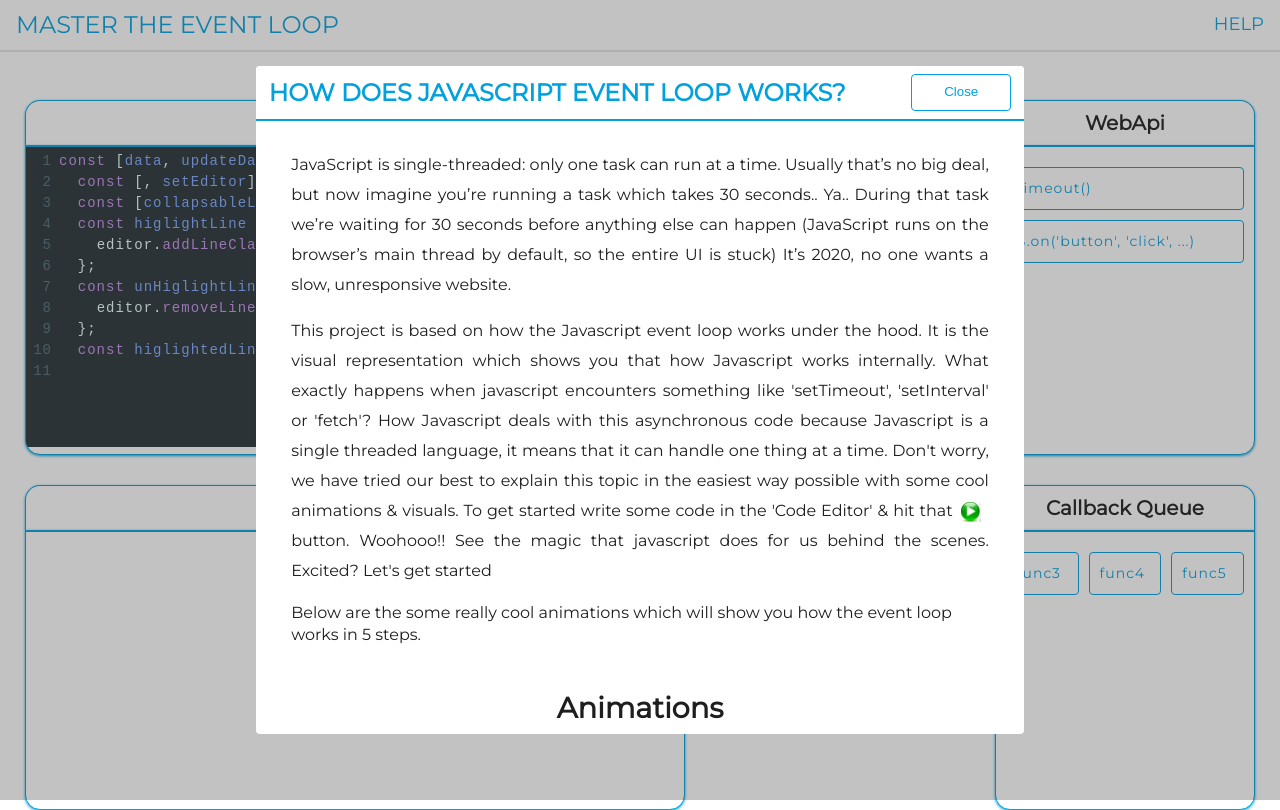
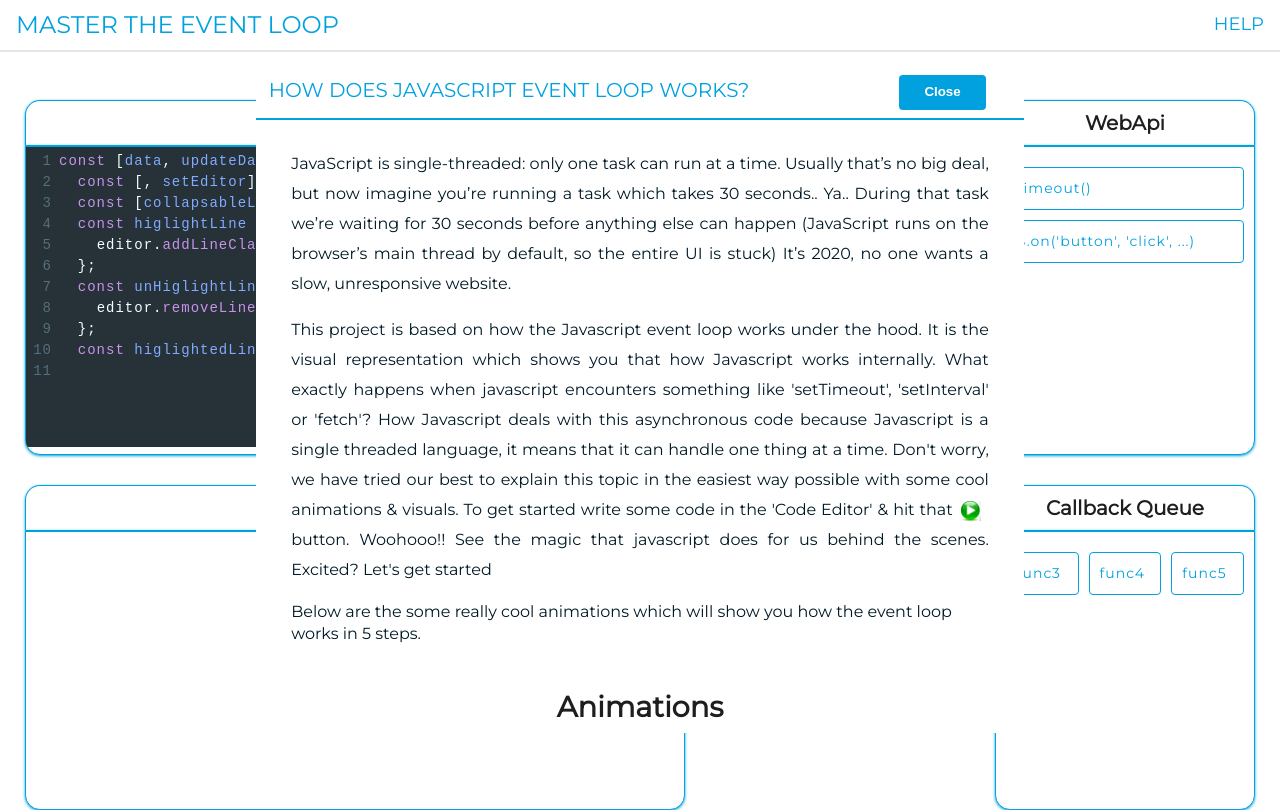
Before and after one commit to Dhaval1403/master-the-event-loop, a React (Create React App) app: page / in a window 1280 px wide. Both pictures are taken after a click on the element "HELP". Built offline with nearby package versions, Linux system fonts and the light colour scheme.

Commit message:
changing to styled-compents help component

```diff
--- a/src/components/Console/Console.js
+++ b/src/components/Console/Console.js
@@ -2,7 +2,6 @@ import React, { Component } from 'react'
 
 import { connect } from 'react-redux'
 
-// import { Button } from '../Button/Button'
 import { ConsoleBox, ConsoleHeader, ConsoleTitle, List, ListItem } from '../../styles/console'
 import { Box } from '../../styles/flex'
 
--- a/src/components/Help/Help.jsx
+++ b/src/components/Help/Help.jsx
@@ -10,6 +10,11 @@ import gif_3 from '../../assets/animation3.gif'
 import gif_4 from '../../assets/animation4.gif'
 import gif_5 from '../../assets/animation5.gif'
 import playButton from '../../assets/play.png'
+
+import { Button } from '../Button/Button'
+import { Flex, Box } from '../../styles/flex'
+import { Wrap } from '../../styles/layout'
+import { P, Title4, Title5 } from '../../styles/text'
 
 class Help extends Component {
 	currentTarget = (e) => {
@@ -24,26 +29,50 @@ class Help extends Component {
 		return (
 			<React.Fragment>
 				{isHelp ? (
-					<div id="mdc" onClick={this.currentTarget} className="modal-container">
-						<div className="modal-content-container">
-							<div className="modal-header">
-								<h2>HOW DOES JAVASCRIPT EVENT LOOP WORKS?</h2>
+					<Flex
+						alignItems="center"
+						display="flex"
+						id="mdc"
+						justifyContent="center"
+						minHeight="100%"
+						onClick={this.currentTarget}
+						position="fixed"
+						top="0"
+						zIndex="100000"
+					>
+						<Wrap>
+							<Box
+								alignItems="center"
+								borderBottom={2}
+								borderRadius="4px 4px 0 0"
+								borderStyle="solid"
+								color="colorBlue"
+								justifyContent="space-between"
+								mb="0.8rem"
+								p="0.5rem 0.8rem"
+								position="sticky"
+								top="0"
+								zIndex="1"
+							>
+								<Title4 color="colorBlue" display="inline-flex" fontSize="20px">
+									HOW DOES JAVASCRIPT EVENT LOOP WORKS?
+								</Title4>
 
-								<button onClick={toggleHelp} className="cls-btn">
+								<Button display="inline-flex" onClick={toggleHelp} className="cls-btn" ml="150px">
 									Close
-								</button>
-							</div>
+								</Button>
+							</Box>
 							<div id="mdb" className="modal-body">
 								<div className="modal-content">
-									<p>
+									<P>
 										JavaScript is single-threaded: only one task can run at a time. Usually that’s no big
 										deal, but now imagine you’re running a task which takes 30 seconds.. Ya.. During that task
 										we’re waiting for 30 seconds before anything else can happen (JavaScript runs on the
 										browser’s main thread by default, so the entire UI is stuck) It’s 2020, no one wants a
 										slow, unresponsive website.
-									</p>
+									</P>
 
-									<p>
+									<P>
 										This project is based on how the Javascript event loop works under the hood. It is the
 										visual representation which shows you that how Javascript works internally. What exactly
 										happens when javascript encounters something like 'setTimeout', 'setInterval' or 'fetch'?
@@ -54,14 +83,14 @@ class Help extends Component {
 										<img className="play-button" src={playButton} alt="Play Button" />
 										button. Woohooo!! See the magic that javascript does for us behind the scenes. Excited?
 										Let's get started
-									</p>
+									</P>
 								</div>
 
 								<div className="resources">
-									<p>
+									<P>
 										Below are the some really cool animations which will show you how the event loop works in
 										5 steps.
-									</p>
+									</P>
 
 									<div className="resources">
 										<span className="resource-title">Animations</span>
@@ -71,7 +100,7 @@ class Help extends Component {
 										<img className="resource-item" src={gif_4} alt="animations" />
 										<img className="resource-item" src={gif_5} alt="animations" />
 
-										<p>
+										<P>
 											(Source of animations: &nbsp;
 											<a
 												style={{ color: 'blue' }}
@@ -80,26 +109,26 @@ class Help extends Component {
 												this awesome article
 											</a>
 											)
-										</p>
+										</P>
 									</div>
 
-									<p>
+									<P>
 										Below attached are some extra resources for you if you want to dive deep into the topic.
 										It includes some images, articles and youtube videos.
-									</p>
+									</P>
 
 									<div className="resources">
-										<span className="resource-title">Images</span>
+										<Title5>Images</Title5>
 										<img className="resource-item" src={helpImage} alt="master the event loop" />
 
-										<span className="resource-title">Videos</span>
+										<Title5>Videos</Title5>
 										<iframe
 											className="resource-video"
 											src="https://www.youtube.com/embed/hGSHfObcVf4"
 										></iframe>
 
-										<span className="resource-title">Articles</span>
-										<p>
+										<Title5>Articles</Title5>
+										<P>
 											Javascript Visualized Event Loop &nbsp;
 											<a
 												style={{ color: 'blue' }}
@@ -107,9 +136,9 @@ class Help extends Component {
 											>
 												here
 											</a>
-										</p>
+										</P>
 
-										<p>
+										<P>
 											How Javascript Works? &nbsp;
 											<a
 												style={{ color: 'blue' }}
@@ -117,12 +146,12 @@ class Help extends Component {
 											>
 												here
 											</a>
-										</p>
+										</P>
 									</div>
 								</div>
 							</div>
-						</div>
-					</div>
+						</Wrap>
+					</Flex>
 				) : null}
 			</React.Fragment>
 		)
--- a/src/components/Help/Help.styles.css
+++ b/src/components/Help/Help.styles.css
@@ -1,45 +1,3 @@
-.modal-container {
-	background-color: rgba(55, 55, 55, 0.3);
-	position: fixed;
-	top: 0%;
-	min-height: 100%;
-	z-index: 100000;
-	display: flex;
-	justify-content: center;
-	align-items: center;
-}
-
-.modal-content-container {
-	width: 60%;
-	background-color: #fff;
-	border-radius: 4px;
-}
-
-.modal-header {
-	display: flex;
-	justify-content: space-between;
-	align-items: center;
-	background: #fff;
-	color: #00a1de;
-	margin-bottom: 0.8rem;
-	padding: 0.5rem 0.8rem;
-	position: sticky;
-	top: 0;
-	z-index: 1;
-	border-bottom: 2px solid #00a1de;
-	border-radius: 4px 4px 0 0;
-}
-
-.modal-header button {
-	width: 100px;
-	color: #00a1de;
-	background-color: #fff;
-	border: 1px solid #00a1de;
-	border-radius: 4px;
-	cursor: pointer;
-	padding: 0.5rem 1rem;
-}
-
 .modal-body {
 	height: 75vh;
 	overflow-y: auto;
--- a/src/styles/flex.js
+++ b/src/styles/flex.js
@@ -1,5 +1,5 @@
 import styled, { css } from 'styled-components'
-import { border, boxShadow, flexbox, layout, space, typography } from 'styled-system'
+import { border, boxShadow, flexbox, layout, position, space, typography } from 'styled-system'
 
 import { variable } from './variable'
 
@@ -8,6 +8,7 @@ export const Box = styled.div`
 	${boxShadow};
 	${flexbox};
 	${layout};
+	${position};
 	${space};
 	${typography};
 	background-color: ${({ backgroundColor }) =>
@@ -36,6 +37,7 @@ export const Flex = styled.div`
 	${border};
 	${flexbox};
 	${layout};
+	${position};
 	${space};
 	${typography};
 `
--- a/src/styles/layout.js
+++ b/src/styles/layout.js
@@ -22,5 +22,7 @@ export const Main = styled.main`
 
 export const Wrap = styled.div`
 	background-color: ${({ backgroundColor }) =>
-		backgroundColor ? variable[backgroundColor] : variable.colorGrayLight5};
+		backgroundColor ? variable[backgroundColor] : variable.colorWhite};
+	width: 60%;
+	border-radius: 4px;
 `
--- a/src/styles/text.js
+++ b/src/styles/text.js
@@ -8,7 +8,6 @@ const title = css`
 	${space};
 	${typography};
 	color: ${({ color }) => (color ? variable[color] : variable.colorBlack2)};
-	display: block;
 	height: auto;
 	line-height: 1.3;
 	${({ align }) =>
@@ -45,7 +44,9 @@ export const Span = styled.span`
 `
 
 export const Title4 = styled.h4`
+	${layout};
 	${title};
+	${({ color }) => color && `color: ${variable[color]}`};
 	${({ fontSize }) => fontSize === undefined && 'font-size: 18px'};
 	${({ fontWeight }) => fontWeight === undefined && 'font-weight: 400'};
 	@media (min-width: ${variable.md}) {
```
